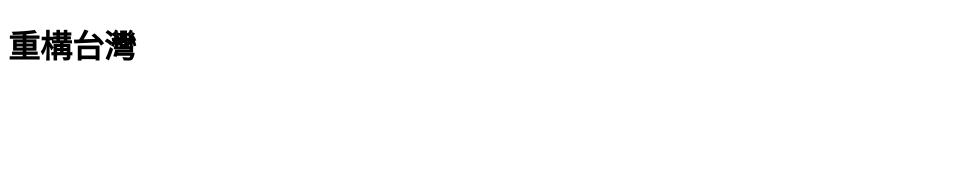
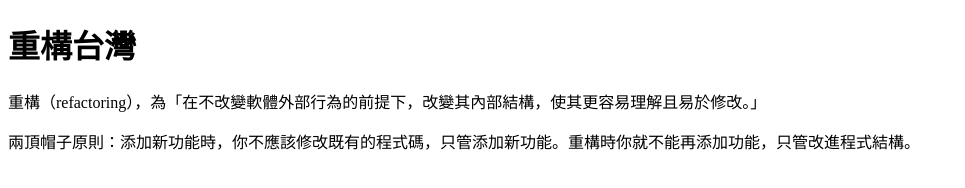
Before and after one commit to RefactorTaiwan/RefactorTaiwan.github.io, a plain HTML site: page index.html in a window 1280 px wide. Shown: the whole page, without its empty margins (0-965 px from the left). Drawn offline with Linux system fonts and the light colour scheme.

Commit message:
Add description

```diff
--- a/index.html
+++ b/index.html
@@ -6,5 +6,11 @@
 </head>
 <body>
 	<h1>重構台灣</h1>
+	<p>
+		重構（refactoring），為「在不改變軟體外部行為的前提下，改變其內部結構，使其更容易理解且易於修改。」
+	</p>
+	<p>
+		兩頂帽子原則：添加新功能時，你不應該修改既有的程式碼，只管添加新功能。重構時你就不能再添加功能，只管改進程式結構。
+	</p>
 </body>
 </html>
```
